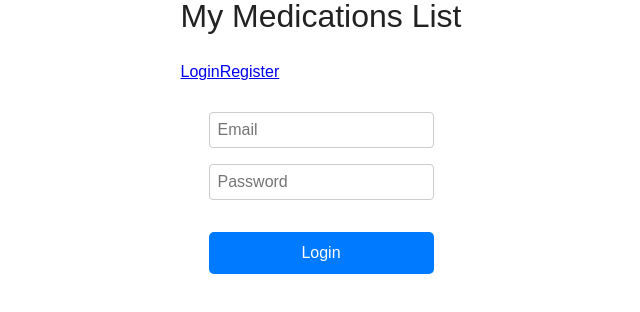
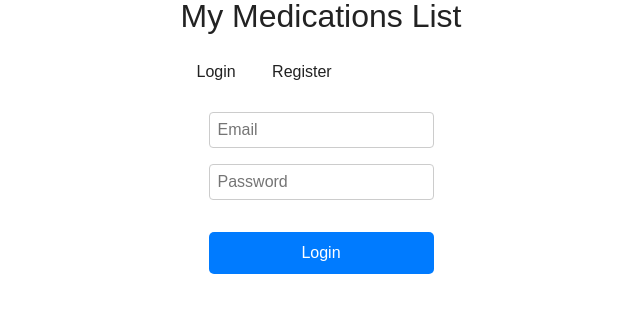
Before and after one commit to kriskris79/MedHelper-app, a React (Create React App) app in the folder medhelper/: page /login in a window 1280 px wide. Shown: the top 312 px of the page, without its empty margins (319-959 px from the left). Built offline with nearby package versions, Linux system fonts and the light colour scheme; no server answers.

Commit message:
Login/Register SCSS Text Upgrade

```diff
--- a/medhelper/src/App.js
+++ b/medhelper/src/App.js
@@ -39,8 +39,8 @@ function App() {
                     {!user ? (
                         // If user is not logged in, show login/register
                         <>
-                            <Link to="/login">Login</Link>
-                            <Link to="/register">Register</Link>
+                            <Link to="/login" className="nav-link">Login </Link>
+                            <Link to="/register" className="nav-link">Register</Link>
                         </>
                     ) : (
                         // If user is logged in, show logout
--- a/medhelper/src/scss/styles/_login.scss
+++ b/medhelper/src/scss/styles/_login.scss
@@ -1,12 +1,10 @@
 .login-form {
-  /* Styles for your login form container */
   display: flex;
   flex-direction: column;
   max-width: 300px;
   margin: 2rem auto;
 
   input {
-    /* Style your input fields */
     margin-bottom: 1rem;
     padding: 0.5rem;
     border: 1px solid #ccc;
@@ -14,7 +12,6 @@
   }
 
   .login-button {
-    /* Specific style for the login button */
     padding: 0.75rem;
     border: none;
     border-radius: 5px;
--- a/medhelper/src/scss/styles/_main.scss
+++ b/medhelper/src/scss/styles/_main.scss
@@ -5,3 +5,4 @@
 @import "_medicationform.scss";
 @import "_login.scss";
 @import "_register.scss";
+@import "_navigation.scss";
--- /dev/null
+++ b/medhelper/src/scss/styles/_navigation.scss
@@ -0,0 +1,18 @@
+// navigation.scss
+.nav-container {
+  display: flex;
+  justify-content: space-between;
+  padding: 1rem;
+  align-items: center;
+}
+
+.nav-link {
+  padding: 0.5rem 1rem;
+  color: inherit;
+  text-decoration: none;
+  transition: background-color 0.3s ease;
+
+  &:hover {
+    background-color: #f0f0f0;
+  }
+}
--- a/medhelper/src/scss/styles/_register.scss
+++ b/medhelper/src/scss/styles/_register.scss
@@ -1,12 +1,12 @@
 .register-form {
-  /* Styles for your register form container */
+
   display: flex;
   flex-direction: column;
   max-width: 300px;
   margin: 2rem auto;
 
   input {
-    /* Style your input fields */
+
     margin-bottom: 1rem;
     padding: 0.5rem;
     border: 1px solid #ccc;
@@ -14,7 +14,7 @@
   }
 
   .register-button {
-    /* Specific style for the register button */
+
     padding: 0.75rem;
     border: none;
     border-radius: 5px;
```
